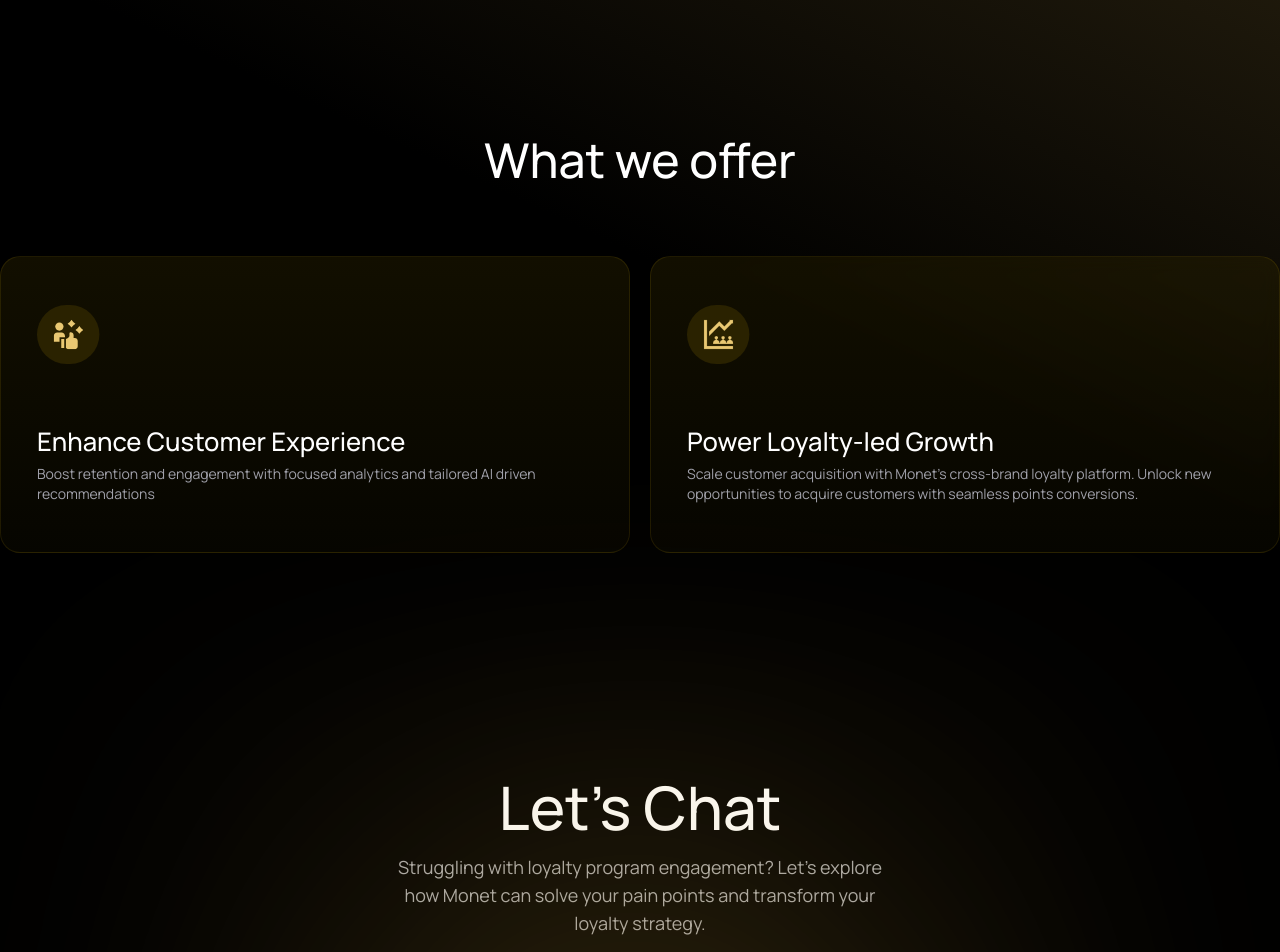
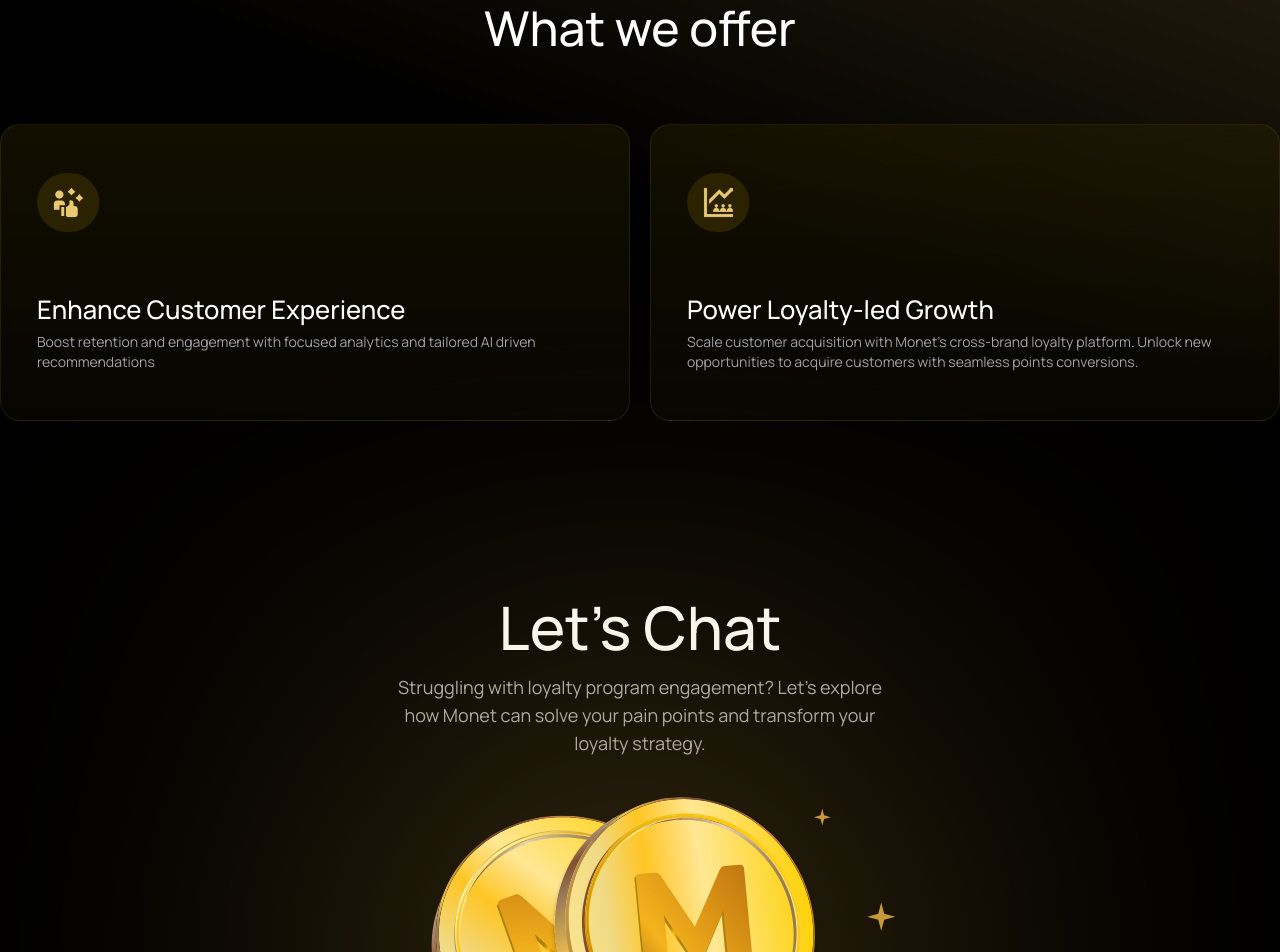
Before and after one commit to Nainish-Rai/monet-waitlist, a Next.js app: page / in a window 1280 px wide. Shown: the part 1640-2592 px from the top of the page. Built offline with nearby package versions, Linux system fonts and the light colour scheme.

Commit message:
padding and section changes

```diff
--- a/components/(customerWaitlist)/customer-cta.tsx
+++ b/components/(customerWaitlist)/customer-cta.tsx
@@ -25,7 +25,7 @@
 function CustomerCta({}) {
   return (
     <section className="w-full  bg-black pb-6 px-4 lg:px-0 ">
-      <div className="flex flex-col max-w-7xl mt-32 mx-auto w-full items-center text-center">
+      <div className="flex flex-col max-w-7xl mt-16 mx-auto w-full items-center text-center">
         <motion.h2
           initial={{ opacity: 0 }}
           whileInView={{ opacity: 1 }}
--- a/components/(customerWaitlist)/redeem-section.tsx
+++ b/components/(customerWaitlist)/redeem-section.tsx
@@ -6,7 +6,7 @@
 
 function RedeemSection({}) {
   return (
-    <div className="w-full  pt-24 pb-28 lg:pb-0  px-4 lg:px-0 overflow-hidden bg-black mx-auto lg:h-screen">
+    <div className="w-full  py-24 lg:pb-0  px-4 lg:px-0 overflow-hidden bg-black mx-auto lg:h-screen">
       <div className="w-full max-w-7xl flex justify-center gap-8 flex-col mx-auto  ">
         <div className="w-full lg:mt-16 gap-8 flex flex-col lg:flex-row justify-center">
           <div className="w-full lg:w-1/2 flex flex-col lg:pl-8  justify-center ">
--- a/components/(waitlistpage)/hero.tsx
+++ b/components/(waitlistpage)/hero.tsx
@@ -4,7 +4,7 @@
 import { BrandContactDialog } from "../brand-waitlist-dialog";
 import { motion } from "framer-motion";
 import { textVariant } from "@/lib/anims";
-function Hero({ }) {
+function Hero({}) {
   return (
     <div className="flex mx-auto flex-col text-center lg:text-left px-4 lg:px-0 justify-center bg-gradient-to-tr from-[#D6AF503D]/15 from-0% via-black to-black  lg:flex-row w-full  mt-24 lg:mt-0 lg:h-screen ">
       <div className="w-full max-w-7xl mx-auto flex flex-col lg:flex-row">
@@ -23,7 +23,8 @@
             variants={textVariant(0.2)}
             className="mt-4 text-gray-100/70 text-base lg:text-lg max-w-md"
           >
-            Break Free from Restrictive Loyalty Programs — Empower Your Customers with Unlimited Choices.
+            Break Free from Restrictive Loyalty Programs — Empower Your
+            Customers with Unlimited Choices.
           </motion.p>
           <BrandContactDialog />
         </div>
--- a/components/(waitlistpage)/lets-chat-section.tsx
+++ b/components/(waitlistpage)/lets-chat-section.tsx
@@ -9,13 +9,13 @@
 
 function LetsChatSection({}) {
   return (
-    <section className="w-full mb-0 lg:mt-24  bg-black lg:pb-8 pb-8 px-4 lg:px-0 ">
-      <div className="flex flex-col max-w-7xl mt-32 mx-auto w-full items-center text-center">
+    <section className="w-full mb-0 lg:mt-12  bg-black lg:pb-8 pb-8 px-4 lg:px-0 ">
+      <div className="flex flex-col max-w-7xl mt-16 lg:mt-32 mx-auto w-full items-center text-center">
         <motion.h2
           initial={{ opacity: 0 }}
           whileInView={{ opacity: 1 }}
           transition={{ duration: 0.7 }}
-          className="self-center text-5xl font-medium text-white sm:text-6xl"
+          className="self-center text-4xl font-medium text-white sm:text-6xl"
         >
           Let&apos;s Chat
         </motion.h2>
@@ -24,7 +24,7 @@
           initial={{ opacity: 0 }}
           whileInView={{ opacity: 1 }}
           transition={{ duration: 0.7, delay: 0.1 }}
-          className="mt-4 text-gray-100/70 text-base lg:text-lg  max-w-lg"
+          className="mt-4 text-gray-100/70 text-sm lg:text-lg  max-w-lg"
         >
           Struggling with loyalty program engagement? Let’s explore how Monet
           can solve your pain points and transform your loyalty strategy.
--- a/components/(waitlistpage)/solutions-section.tsx
+++ b/components/(waitlistpage)/solutions-section.tsx
@@ -27,8 +27,8 @@
 
 export function SolutionsSection() {
   return (
-    <section className="w-full px-4 lg:pt-12  lg:px-0 bg-gradient-to-bl from-[#D6AF503D]/15 from-0% via-black to-black ">
-      <div className="flex flex-col max-w-7xl mt-32 mx-auto w-full">
+    <section className="w-full px-4 lg:pt-11  lg:px-0 bg-gradient-to-bl from-[#D6AF503D]/15 from-0% via-black to-black ">
+      <div className="flex flex-col max-w-7xl mt-16 lg:mt-0 mx-auto w-full">
         <motion.h2
           initial={{ opacity: 0 }}
           whileInView={{ opacity: 1 }}
--- a/components/(waitlistpage)/why-us.tsx
+++ b/components/(waitlistpage)/why-us.tsx
@@ -7,7 +7,7 @@
 
 function WhyUs({}) {
   return (
-    <div className="w-full overflow-hidden bg-gradient-to-br from-[#D6AF503D]/15 from-0% via-black to-[#D6AF503D]/15 pt-24  px-4 lg:px-0  mx-auto lg:h-screen">
+    <div className="w-full overflow-hidden bg-gradient-to-br from-[#D6AF503D]/15 from-0% via-black to-[#D6AF503D]/15 pt-12  px-4 lg:px-0  mx-auto lg:h-screen">
       <div className="w-full max-w-7xl flex justify-center gap-8 flex-col mx-auto  ">
         <motion.h1
           initial={{ opacity: 0 }}
```
